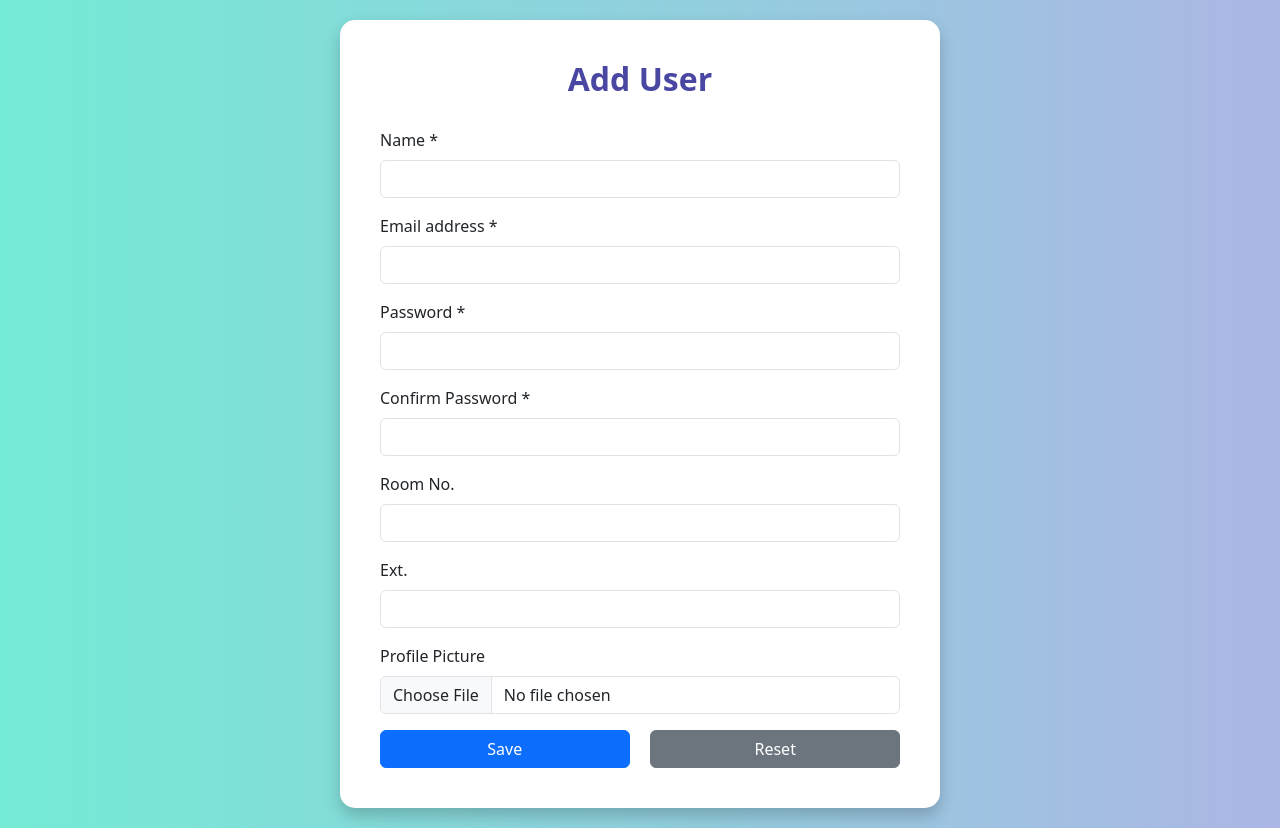
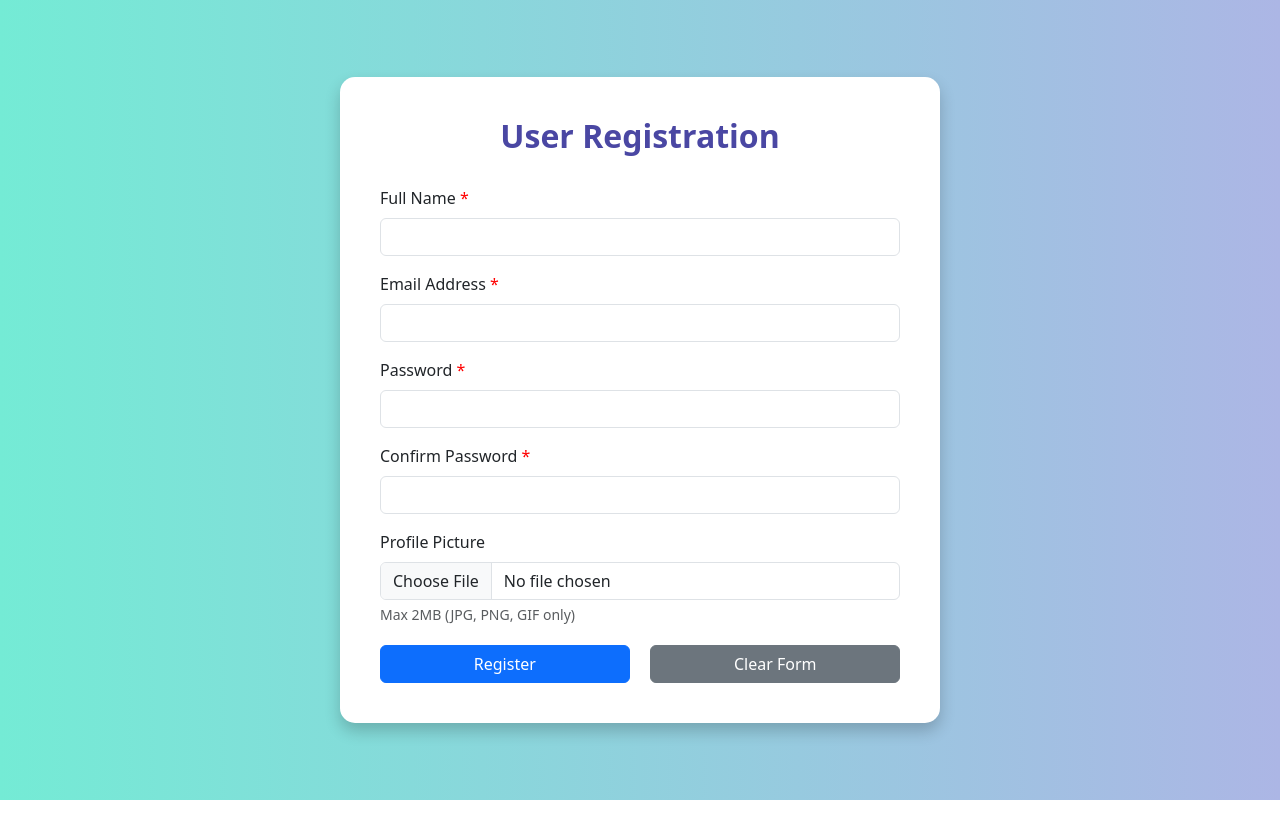
Before and after one commit to ahmed-kamal91/ITI-Caffetria-php-project, a PHP site: page /createUser.php in a window 1280 px wide. After the commit the page ends 800 px from the top, so only its background shows below. Run offline with PHP 8.4, Linux system fonts and the light colour scheme.

Commit message:
update the create user in add-user-actions branch

```diff
--- a/user/createUser.php
+++ b/user/createUser.php
@@ -4,10 +4,10 @@ $success = "";
 $error = "";
 
 // Database Connection
-$servername = "localhost"; // or your server name
-$username = "root";         // your db username
-$password_db = "";          // your db password
-$database = "users"; // your database name
+$servername = "localhost";
+$username = "root";
+$password_db = "1234";
+$database = "PHP_Project";
 
 $conn = new mysqli($servername, $username, $password_db, $database);
 
@@ -21,8 +21,7 @@ if ($_SERVER["REQUEST_METHOD"] == "POST") {
     $email = $_POST['email'] ?? '';
     $password = $_POST['password'] ?? '';
     $confirm_password = $_POST['confirm_password'] ?? '';
-    $room = $_POST['room'] ?? '';
-    $ext = $_POST['ext'] ?? '';
+    $role = 'customer'; // Default role
 
     if (empty($name) || empty($email) || empty($password) || empty($confirm_password)) {
         $error = "Please fill all required fields.";
@@ -30,36 +29,66 @@ if ($_SERVER["REQUEST_METHOD"] == "POST") {
         $error = "Passwords do not match.";
     } else {
         // Handle file upload
-        $profile_picture = null;
+        $picture = null;
         if (isset($_FILES['profile_picture']) && $_FILES['profile_picture']['error'] == 0) {
-            $target_dir = "uploads/";
+            $target_dir = "./../uploads/users/";
+
+            // Create directory if it doesn't exist
             if (!file_exists($target_dir)) {
-                mkdir($target_dir, 0777, true);
+                if (!mkdir($target_dir, 0755, true)) {
+                    $error = "Failed to create upload directory.";
                 }
-            $profile_picture = $target_dir . basename($_FILES["profile_picture"]["name"]);
-            move_uploaded_file($_FILES["profile_picture"]["tmp_name"], $profile_picture);
             }
 
+            if (empty($error)) {
+                $file_extension = pathinfo($_FILES["profile_picture"]["name"], PATHINFO_EXTENSION);
+
+                // Clean the user's name to create a safe file name
+                $safe_name = preg_replace('/[^A-Za-z0-9_\-]/', '_', strtolower($name));
+                $unique_filename = $safe_name . '_' . uniqid() . '.' . $file_extension;
+                $picture = $target_dir . $unique_filename;
+
+                // Validate file type and size
+                $allowed_types = ['jpg', 'jpeg', 'png', 'gif'];
+                $max_size = 2 * 1024 * 1024; // 2MB
+
+                if (!in_array(strtolower($file_extension), $allowed_types)) {
+                    $error = "Only JPG, JPEG, PNG & GIF files are allowed.";
+                } elseif ($_FILES["profile_picture"]["size"] > $max_size) {
+                    $error = "File size must be less than 2MB.";
+                } elseif (!move_uploaded_file($_FILES["profile_picture"]["tmp_name"], $picture)) {
+                    $error = "Sorry, there was an error uploading your file.";
+                }
+            }
+        }
+
+        if (empty($error)) {
             // Hash the password
             $hashed_password = password_hash($password, PASSWORD_DEFAULT);
 
             // Prepare Insert
-        $sql = "INSERT INTO users (name, email, password, room_no, ext, profile_pic) VALUES (?, ?, ?, ?, ?, ?)";
+            $sql = "INSERT INTO users (name, email, password, image_path, role) VALUES (?, ?, ?, ?, ?)";
             $stmt = $conn->prepare($sql);
 
             if (!$stmt) {
                 die("Prepare failed: " . $conn->error);
             }
 
-        $stmt->bind_param("ssssss", $name, $email, $hashed_password, $room, $ext, $profile_picture);
+            $stmt->bind_param("sssss", $name, $email, $hashed_password, $picture, $role);
 
             if ($stmt->execute()) {
-            $success = "User '$name' has been added successfully!";
+                $success = "User '$name' has been registered successfully!";
+                $_POST = array(); // Clear form
+            } else {
+                if ($conn->errno == 1062) {
+                    $error = "This email is already registered.";
                 } else {
                     $error = "Error: " . $stmt->error;
                 }
+            }
 
             $stmt->close();
+        }
     }
 }
 
@@ -70,7 +99,8 @@ $conn->close();
 <html lang="en">
 <head>
   <meta charset="UTF-8">
-  <title>Add User</title>
+  <meta name="viewport" content="width=device-width, initial-scale=1.0">
+  <title>User Registration</title>
   <link href="https://cdn.jsdelivr.net/npm/bootstrap@5.3.2/dist/css/bootstrap.min.css" rel="stylesheet">
   <style>
     body {
@@ -101,61 +131,61 @@ $conn->close();
     .form-buttons {
       display: flex;
       justify-content: space-between;
+      margin-top: 20px;
+    }
+    .required-field::after {
+      content: " *";
+      color: red;
+    }
+    .alert {
+      margin-bottom: 20px;
     }
   </style>
 </head>
 <body>
+  <div class="form-container">
+    <h2 class="form-title">User Registration</h2>
 
-<div class="form-container">
-  <h2 class="form-title">Add User</h2>
-
-  <?php if (!empty($success)) : ?>
+    <?php if (!empty($success)): ?>
       <div class="alert alert-success"><?php echo $success; ?></div>
     <?php endif; ?>
 
-  <?php if (!empty($error)) : ?>
+    <?php if (!empty($error)): ?>
       <div class="alert alert-danger"><?php echo $error; ?></div>
     <?php endif; ?>
 
     <form action="" method="POST" enctype="multipart/form-data">
       <div class="mb-3">
-      <label for="name" class="form-label">Name *</label>
-      <input type="text" class="form-control" id="name" name="name" value="<?php echo htmlspecialchars($_POST['name'] ?? '') ?>" required>
+        <label for="name" class="form-label required-field">Full Name</label>
+        <input type="text" class="form-control" id="name" name="name"
+               value="<?php echo htmlspecialchars($_POST['name'] ?? ''); ?>" required>
       </div>
 
       <div class="mb-3">
-      <label for="email" class="form-label">Email address *</label>
-      <input type="email" class="form-control" id="email" name="email" value="<?php echo htmlspecialchars($_POST['email'] ?? '') ?>" required>
+        <label for="email" class="form-label required-field">Email Address</label>
+        <input type="email" class="form-control" id="email" name="email"
+               value="<?php echo htmlspecialchars($_POST['email'] ?? ''); ?>" required>
       </div>
 
       <div class="mb-3">
-      <label for="password" class="form-label">Password *</label>
+        <label for="password" class="form-label required-field">Password</label>
         <input type="password" class="form-control" id="password" name="password" required>
       </div>
 
       <div class="mb-3">
-      <label for="confirm_password" class="form-label">Confirm Password *</label>
+        <label for="confirm_password" class="form-label required-field">Confirm Password</label>
         <input type="password" class="form-control" id="confirm_password" name="confirm_password" required>
       </div>
 
       <div class="mb-3">
-      <label for="room" class="form-label">Room No.</label>
-      <input type="text" class="form-control" id="room" name="room" value="<?php echo htmlspecialchars($_POST['room'] ?? '') ?>">
-    </div>
-
-    <div class="mb-3">
-      <label for="ext" class="form-label">Ext.</label>
-      <input type="text" class="form-control" id="ext" name="ext" value="<?php echo htmlspecialchars($_POST['ext'] ?? '') ?>">
-    </div>
-
-    <div class="mb-3">
         <label for="profile_picture" class="form-label">Profile Picture</label>
-      <input class="form-control" type="file" id="profile_picture" name="profile_picture">
+        <input class="form-control" type="file" id="profile_picture" name="profile_picture" accept="image/*">
+        <div class="form-text">Max 2MB (JPG, PNG, GIF only)</div>
       </div>
 
       <div class="form-buttons">
-      <button type="submit" class="btn btn-primary">Save</button>
-      <button type="reset" class="btn btn-secondary">Reset</button>
+        <button type="submit" class="btn btn-primary">Register</button>
+        <button type="reset" class="btn btn-secondary">Clear Form</button>
       </div>
     </form>
   </div>
```
Also changed, not shown: uploads/users/ali_680f0ab179570.jpeg (added). Lines whose indentation alone changed are shown as unchanged.
